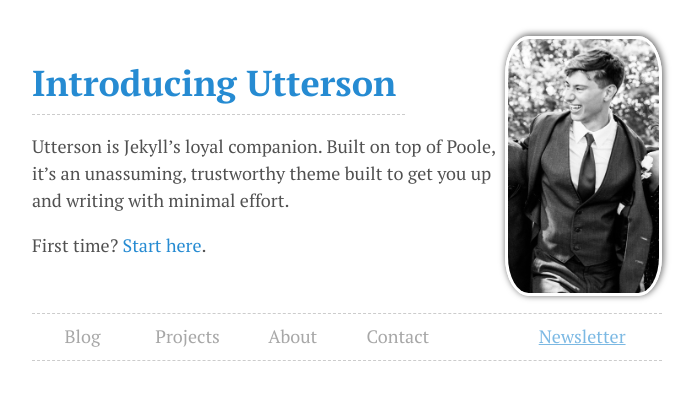
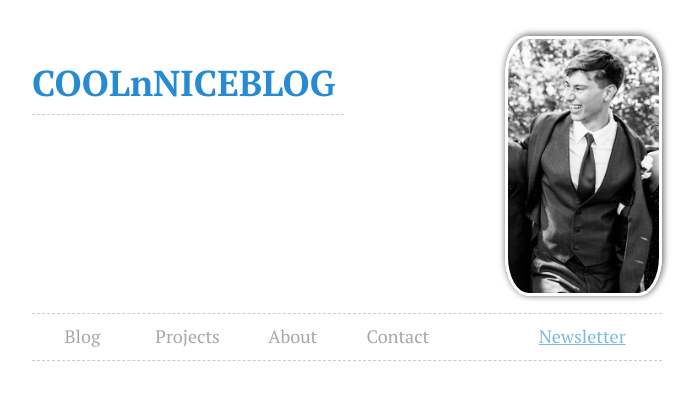
Before and after one commit to DEFCESCO/blog.defcesco.io, a Jekyll site: the page built from index.html, in a window 1280 px wide. Shown: the top 400 px of the page, without its empty margins (293-992 px from the left). Built offline with Jekyll 4.4.1, drawn with Linux system fonts in a browser that asks for light colours.

Commit message:
removed filler text for now

```diff
--- a/_includes/content/home-about.md
+++ b/_includes/content/home-about.md
@@ -1,7 +1 @@
-# About Utterson
-
-*The Strange Case of Dr. Jekyll and Mr. Hyde* tells the story of a lawyer investigating the connection of two persons, Dr. Henry Jekyll and Mr. Edward Hyde. This lawyer is Mr. Gabriel John Utterson, a loyal friend of Jekyll's and Hyde's (and, soon enough, a loyal friend of yours, as well).
-
-Utterson is devoted to reason and common sense. He consistently seeks to preserve order and decorum, does not gossip, and guards his friends’ reputations as though they were his own. Because of this, the novel (and your personal blog) are viewed through his observant but unassuming perspective.
-
-Summoned by Poole, Utterson's role is advise and help Jekyll. It does so by furnishing a fully-functional yet minimal blog focused on you and your writing.
+# about
--- a/_includes/content/home-intro.md
+++ b/_includes/content/home-intro.md
@@ -1,6 +1,2 @@
 
-# [Introducing Utterson](/)
-
-Utterson is Jekyll's loyal companion. Built on top of Poole, it's an unassuming, trustworthy theme built to get you up and writing with minimal effort.
-
-First time? [Start here](http://utterson.alidcastano.com/introducing-utterson).
+# [COOLnNICEBLOG](/)
```
